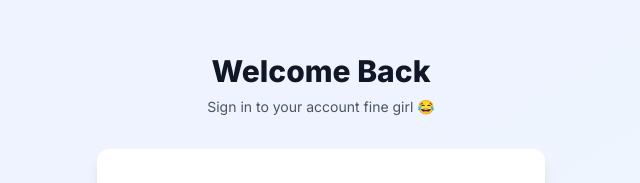
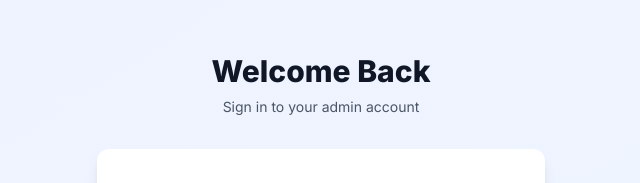
Before and after one commit to Sulaiman-Gide/fashion-admin, a Next.js app: page /login in a window 1280 px wide. Shown: the part 158-341 px from the top of the page, without its empty margins (319-959 px from the left). Built offline with nearby package versions, Linux system fonts and the light colour scheme; no server answers.

Commit message:
Remove a text

```diff
--- a/src/app/login/page.tsx
+++ b/src/app/login/page.tsx
@@ -46,11 +46,8 @@ export default function AdminLogin() {
           <h1 className="text-3xl font-extrabold text-gray-900">
             Welcome Back
           </h1>
-          {/* <p className="mt-2 text-sm text-gray-600">
+          <p className="mt-2 text-sm text-gray-600">
             Sign in to your admin account
-          </p> */}
-          <p className="mt-2 text-sm text-gray-600">
-            Sign in to your account fine girl 😂
           </p>
         </div>
 
```
